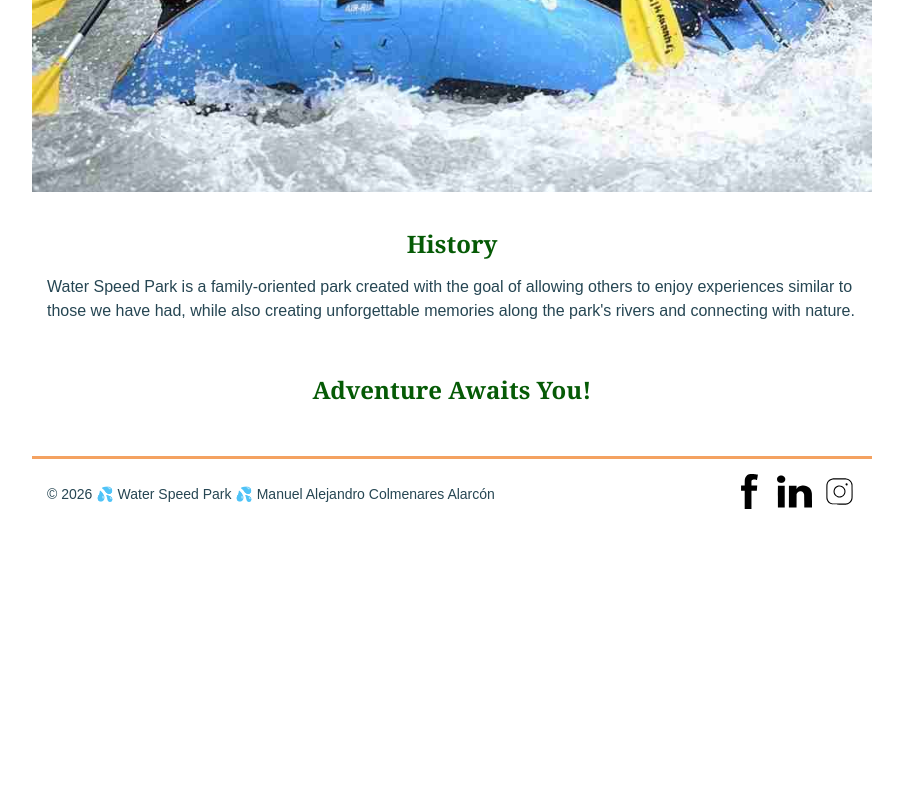
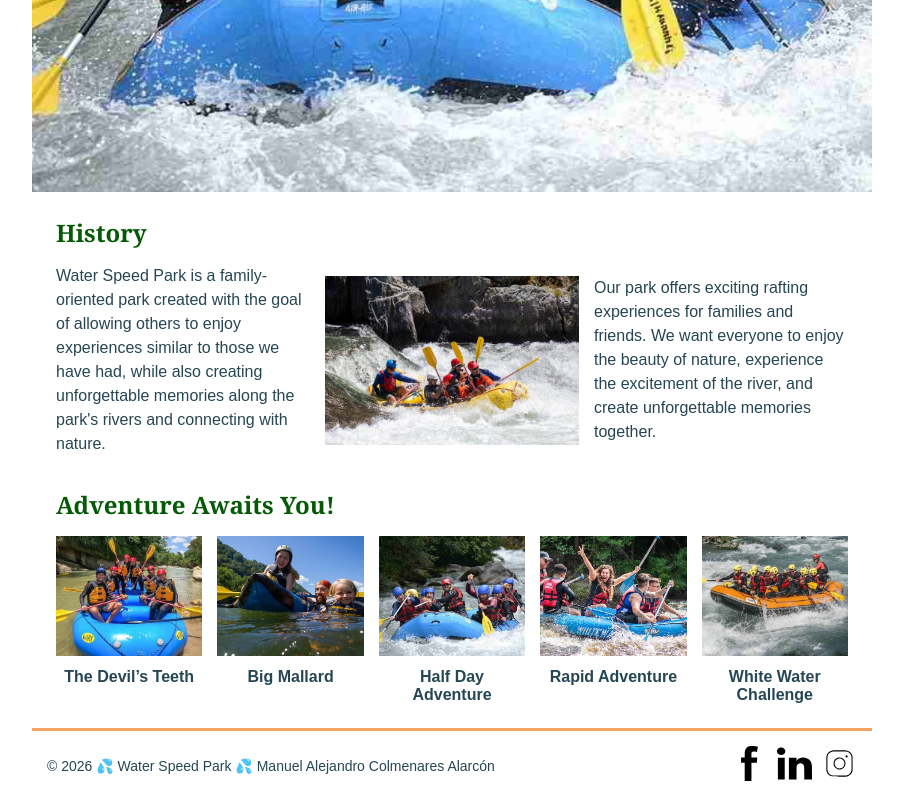
Before and after one commit to ManuelDetroit/wdd130, a plain HTML site: page wwr/about.html in a window 1280 px wide. Shown: the part 575-1375 px from the top of the page, without its empty margins (188-1091 px from the left). Before the commit the page ends 1103 px from the top, so only its background shows below. Drawn offline with Linux system fonts and the light colour scheme.

Commit message:
new version

```diff
--- a/wwr/about.html
+++ b/wwr/about.html
@@ -35,6 +35,7 @@
             <h1>Water Speed Park</h1>
 
             <article>
+
                 <img src="images/happy-clients.jpg"
                      alt="Happy rafting customers">
 
@@ -46,15 +47,56 @@
         </div>
 
         <section class="history">
+
     <h2>History</h2>
 
     <p>
         Water Speed Park is a family-oriented park created with the goal of allowing others to enjoy experiences similar to those we have had, while also creating unforgettable memories along the park's rivers and connecting with nature.
     </p>
+
+    <img src="images/rafting-history.jpg"
+         alt="People enjoying a rafting adventure">
+
+    <p>
+        Our park offers exciting rafting experiences for families and friends. We want everyone to enjoy the beauty of nature, experience the excitement of the river, and create unforgettable memories together.
+    </p>
+
 </section>
 
         <section class="adventures">
+
     <h2>Adventure Awaits You!</h2>
+
+    <figure>
+        <img src="images/rafting-practice 4.jpg"
+             alt="People enjoying white water rafting">
+        <figcaption>The Devil’s Teeth</figcaption>
+    </figure>
+
+    <figure>
+        <img src="images/happy-clients.jpg"
+             alt="Happy customers enjoying rafting">
+        <figcaption>Big Mallard</figcaption>
+    </figure>
+
+    <figure>
+        <img src="images/rafting-practice.jpg"
+             alt="Rafting adventure on the river">
+        <figcaption>Half Day Adventure</figcaption>
+    </figure>
+
+    <figure>
+        <img src="images/rafting-practice 2.jpg"
+             alt="People navigating river rapids">
+        <figcaption>Rapid Adventure</figcaption>
+    </figure>
+
+    <figure>
+        <img src="images/rafting-practice 3.jpg"
+             alt="Friends enjoying a rafting trip">
+        <figcaption>White Water Challenge</figcaption>
+    </figure>
+
 </section>
 
     </main>
--- a/wwr/styles/rafting.css
+++ b/wwr/styles/rafting.css
@@ -20,7 +20,8 @@ body {
 }
 
 header, main, footer {
-    width: 840px;
+    max-width: 840px;
+    width: 100%;
     margin: 0 auto;
 }
 
@@ -113,20 +114,52 @@ nav, p, section, article {
     padding: 0;
 }
 
-.history, .adventures {
-    margin: 20px 0;
-    padding: 15px;
+.history {
+    display: grid;
+    grid-template-columns: 1fr 1fr 1fr;
+    align-items: center;
+    gap: 15px;
 }
 
-.history h2, .adventures h2 {
-    text-align: center;
-    margin-bottom: 15px;
+.history h2 {
+    grid-column: 1 / 4;
+}
+
+.history img {
+    width: 100%;
+    height: auto;
 }
 
 .history p {
     margin: 0;
     padding: 0;
     line-height: 1.5;
+}
+
+.adventures {
+    display: grid;
+    grid-template-columns: repeat(5, 1fr);
+    gap: 15px;
+}
+
+.adventures h2 {
+    grid-column: 1 / 6;
+}
+
+.adventures figure {
+    text-align: center;
+    margin: 0;
+}
+
+.adventures img {
+    width: 100%;
+    height: 120px;
+    object-fit: cover;
+}
+
+.adventures figcaption {
+    margin-top: 8px;
+    font-weight: bold;
 }
 
 footer {
```
Also changed, not shown: wwr/images/rafting-history.jpg (added), wwr/images/rafting-practice 2.jpg (added), wwr/images/rafting-practice 3.jpg (added), wwr/images/rafting-practice 4.jpg (added). Lines whose indentation alone changed are shown as unchanged.
